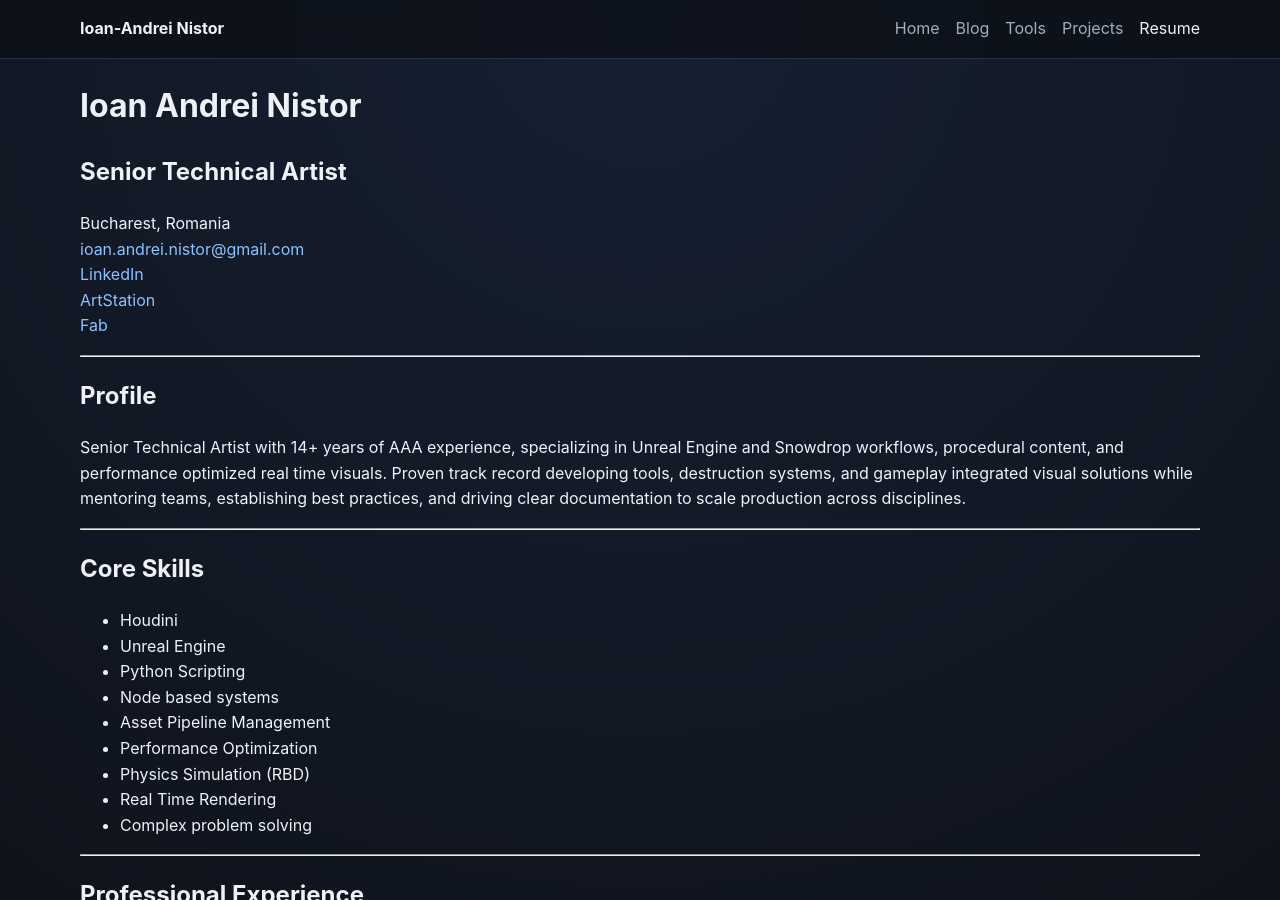
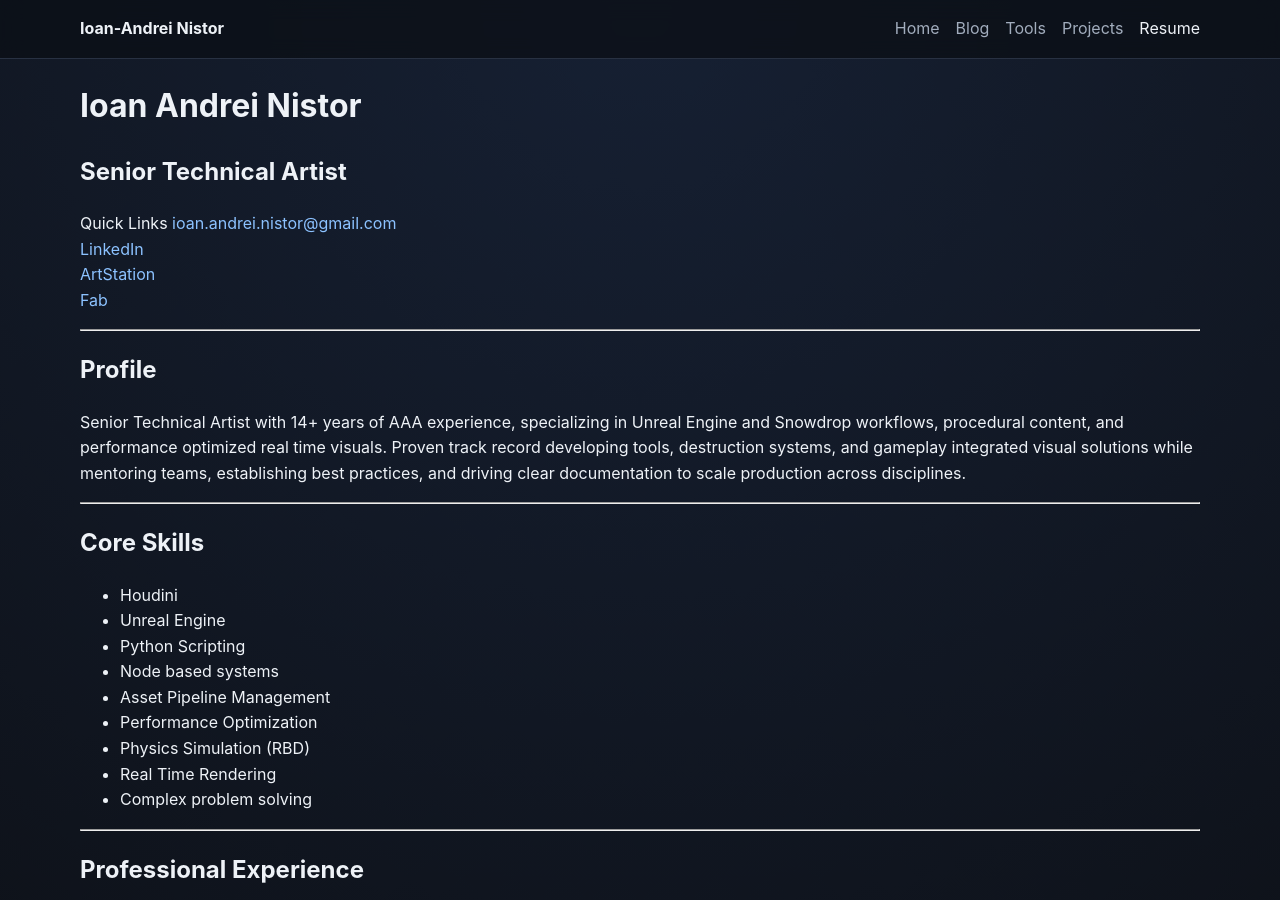
Before and after one commit to ianistor/ian_mywebsite, a Jekyll site: the page built from cv/index.md, in a window 1280 px wide and 900 px high. Built offline with Jekyll 4.4.1, drawn with Linux system fonts in a browser that asks for light colours.

Commit message:
Update index.md

```diff
--- a/cv/index.md
+++ b/cv/index.md
@@ -8,13 +8,11 @@ permalink: /cv/
 
 ## Senior Technical Artist
 
-Bucharest, Romania
+Quick Links
 [ioan.andrei.nistor@gmail.com](mailto:ioan.andrei.nistor@gmail.com)
 [LinkedIn](https://www.linkedin.com/in/ioan-andreinistor)
 [ArtStation](https://www.artstation.com/nistorandrei)
 [Fab](https://www.fab.com/sellers/IANistor)
-
-
 
 ---
 
```
